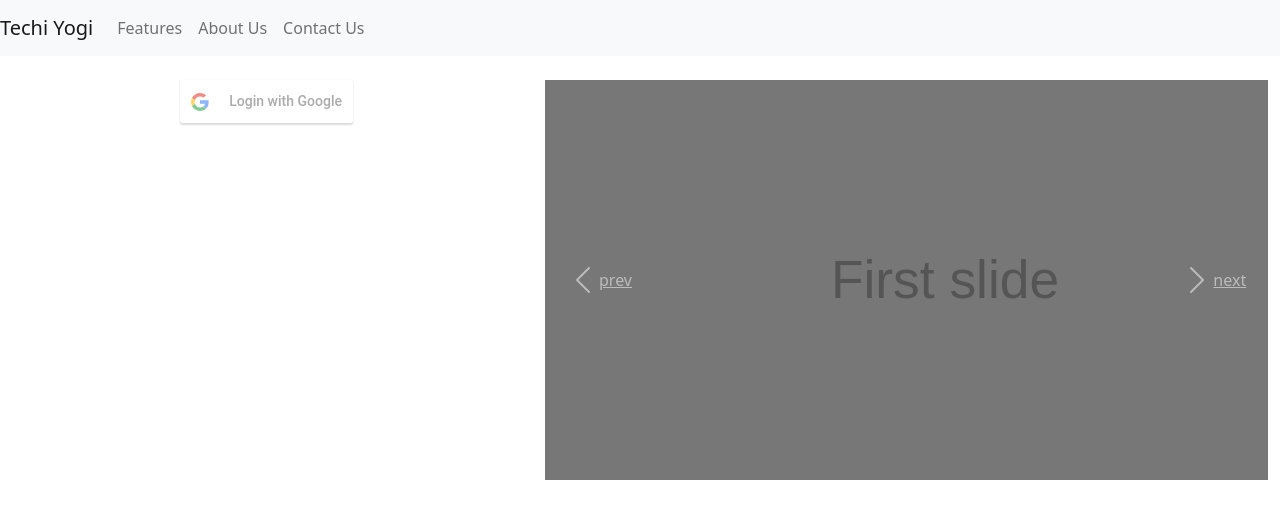
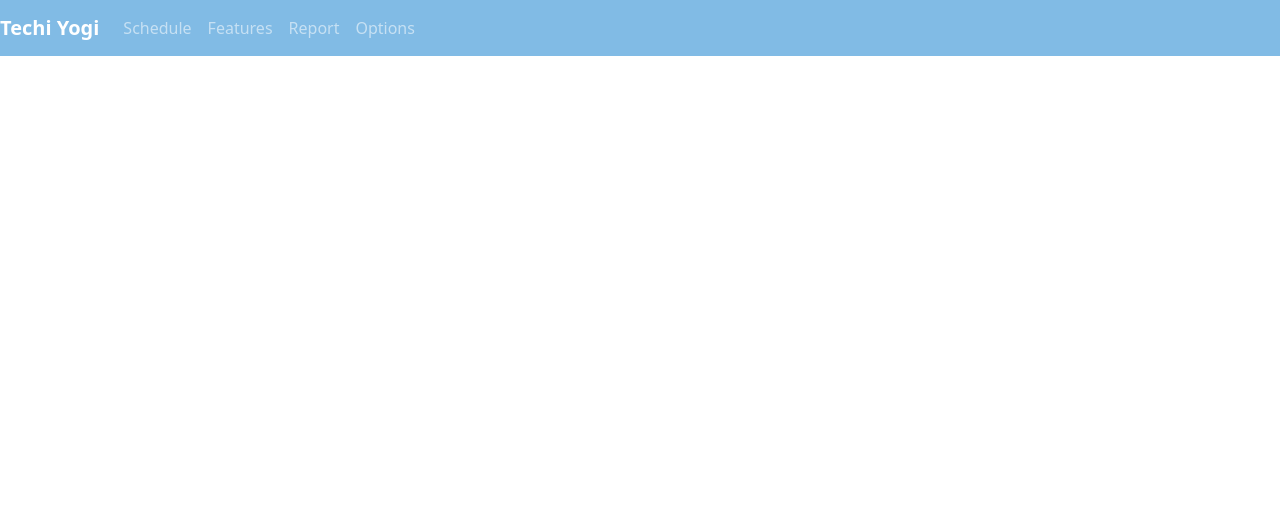
Before and after one commit to TechiYogi/TechiYogi, a React (Create React App) app: page / in a window 1280 px wide. Shown: the top 518 px of the page. Built offline with nearby package versions, Linux system fonts and the light colour scheme; no server answers.

Commit message:
Dashboard Component Added

```diff
--- a/src/App.js
+++ b/src/App.js
@@ -1,11 +1,13 @@
 import logo from './logo.svg';
 import './App.css';
 import LandingPage from './components/LandingPage/LandingPage';
+import Dashboard from './components/Dashboard/Dashboard';
 
 function App() {
   return (
     <div className="App">
-      <LandingPage/>
+      {/* <LandingPage/> */}
+      <Dashboard/>
     </div>
   );
 }
--- /dev/null
+++ b/src/components/Dashboard/Dashboard.js
@@ -0,0 +1,19 @@
+import React, { Component } from 'react'
+import Header from './Header';
+
+class Dashboard extends Component {
+
+    constructor(props) {
+        super(props);
+    }
+
+    render() {
+        return (
+            <div>
+                <Header/>
+            </div>
+        )
+    }
+}
+
+export default Dashboard
--- /dev/null
+++ b/src/components/Dashboard/Header.js
@@ -0,0 +1,67 @@
+import React from 'react';
+import {Container, Navbar, NavbarBrand, NavbarToggler, Collapse, NavItem, NavLink, Nav} from 'reactstrap';
+// import { MDBContainer, MDBNavbar, MDBNavbarBrand, MDBNavbarNav, MDBNavbarToggler, MDBCollapse, MDBNavItem, MDBNavLink, MDBIcon } from 'mdbreact';
+// import { BrowserRouter as Router } from 'react-router-dom';
+
+class Header extends React.Component {
+  constructor(props) {
+      super(props);
+      this.state = {
+          collapse: false,
+      };
+      this.onClick = this.onClick.bind(this);
+  }
+
+  onClick() {
+    this.setState({
+        collapse: !this.state.collapse,
+      });
+  }
+
+  render() {
+    const bgcolor = {backgroundColor: '#81BBE5'}
+    const container = {height: 1300}
+    return(
+      <div>
+
+          <header>
+            <Navbar style={bgcolor} dark expand="md" scrolling fixed="top">
+              <NavbarBrand href="/">
+                  <strong>Techi Yogi</strong>
+              </NavbarBrand>
+              <NavbarToggler onClick={ this.onClick } />
+              <Collapse isOpen = { this.state.collapse } navbar>
+                <Nav navbar pills>
+                  <NavItem active>
+                      <NavLink href="#">Schedule</NavLink>
+                  </NavItem>
+                  <NavItem>
+                      <NavLink href="#">Features</NavLink>
+                  </NavItem>
+                  <NavItem>
+                      <NavLink href="#">Report</NavLink>
+                  </NavItem>
+                  <NavItem>
+                    <NavLink href="#">Options</NavLink>
+                  </NavItem>
+                </Nav>
+                {/* <NavbarNav right>
+                  <NavItem>
+                    <NavLink to="#"><Icon fab icon="facebook-f" /></NavLink>
+                  </NavItem>
+                  <NavItem>
+                    <NavLink to="#"><Icon fab icon="twitter" /></NavLink>
+                  </NavItem>
+                  <NavItem>
+                    <NavLink to="#"><Icon fab icon="instagram" /></NavLink>
+                  </NavItem>
+                </NavbarNav> */}
+              </Collapse>
+            </Navbar>
+          </header>
+      </div>
+    );
+  }
+}
+
+export default Header;
```
